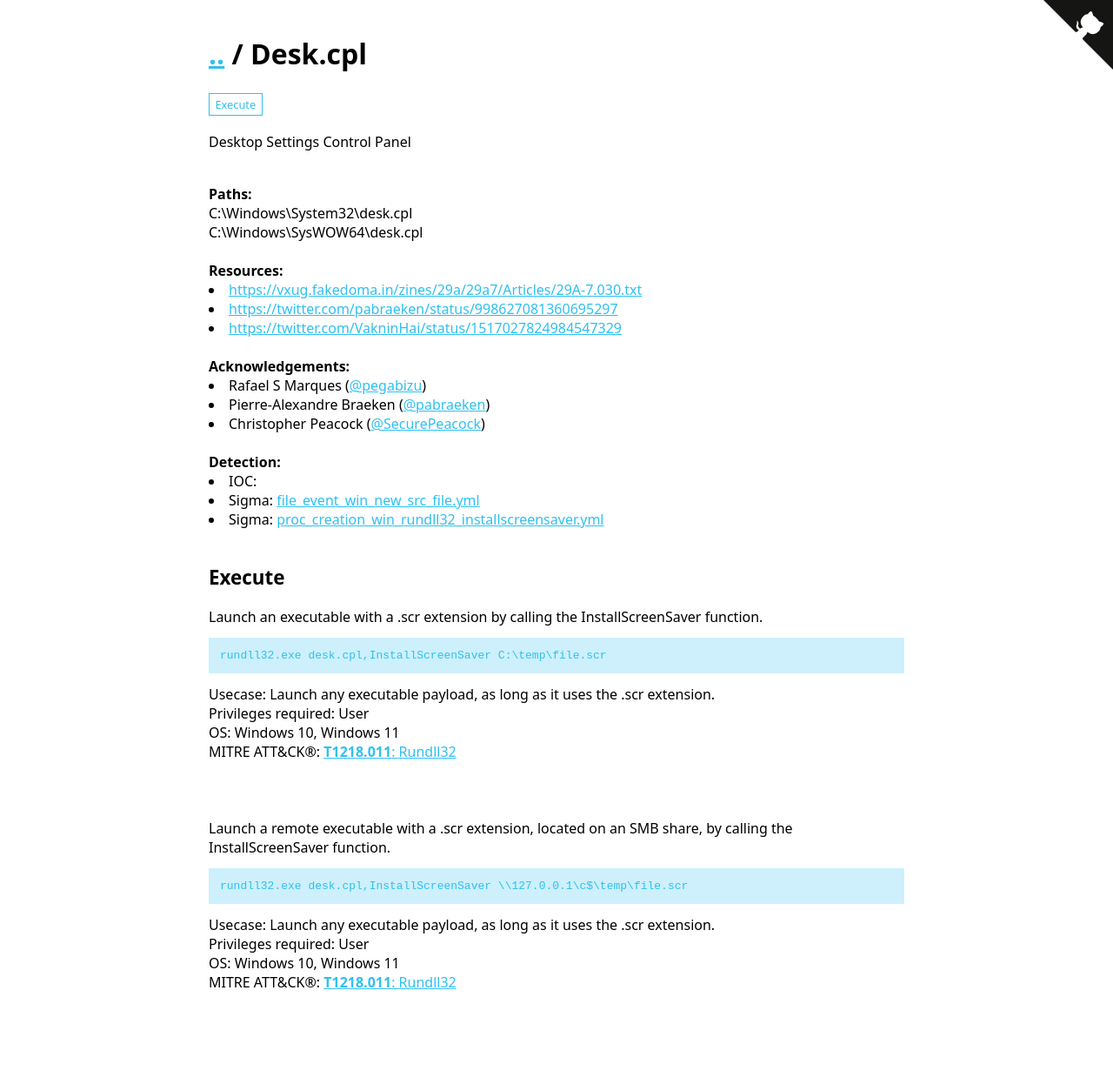
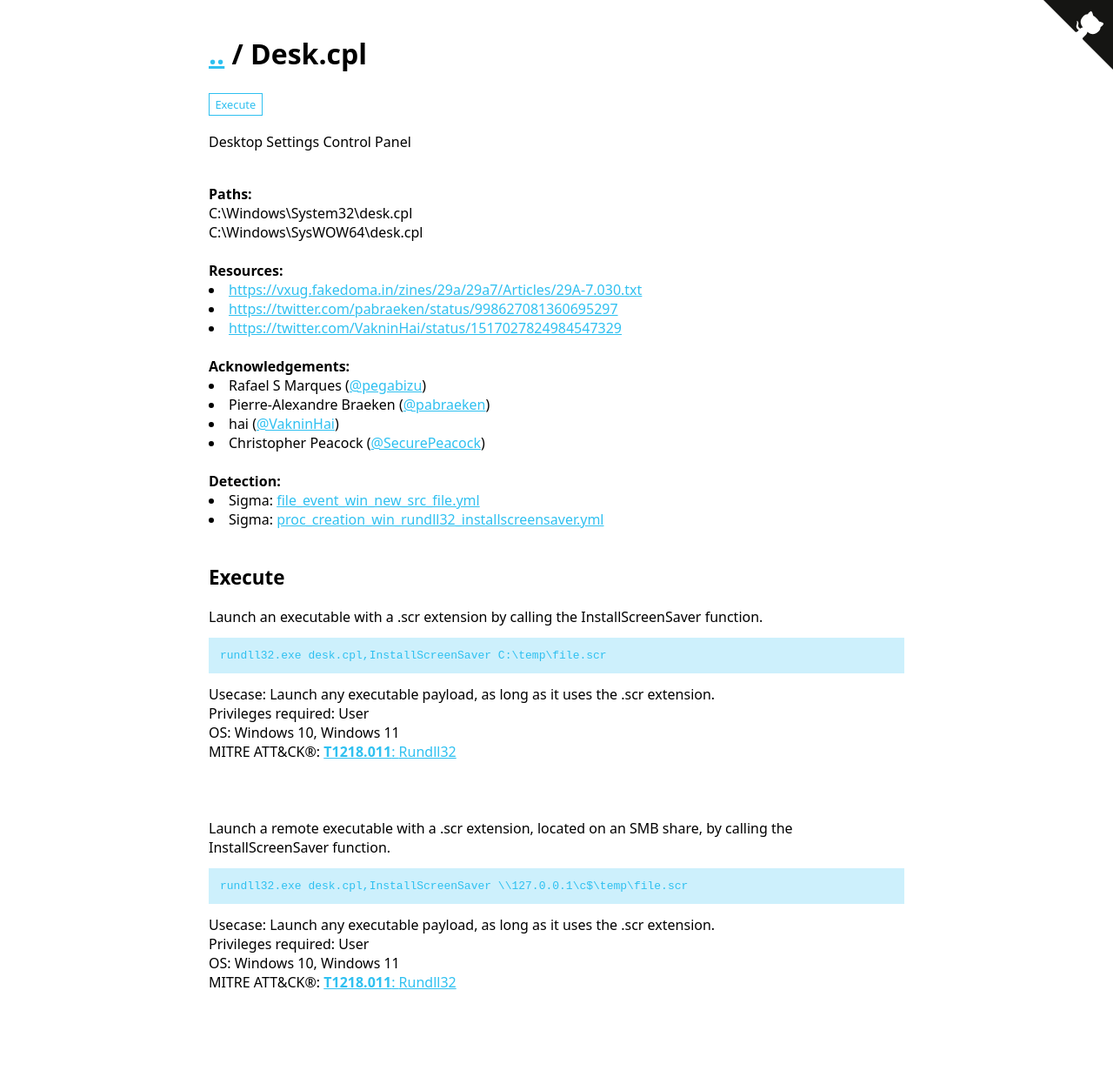
Before and after one commit to LOLBAS-Project/LOLBAS-Project.github.io, a Jekyll site: the page built from _lolbas/Libraries/Desk.md, in a window 1280 px wide. Shown: the whole page at 87% size. Built offline with Jekyll 4.4.1, drawn with Linux system fonts in a browser that asks for light colours.

Commit message:
Applying update LOLBAS-Project/LOLBAS@d93539bf9b7ae09bb613eee8e9788e48b7fdb532

```diff
--- a/_lolbas/Libraries/Desk.md
+++ b/_lolbas/Libraries/Desk.md
@@ -22,7 +22,6 @@ Full_Path:
   - Path: C:\Windows\System32\desk.cpl
   - Path: C:\Windows\SysWOW64\desk.cpl
 Detection:
-  - IOC:
   - Sigma: https://github.com/SigmaHQ/sigma/blob/master/rules/windows/file_event/file_event_win_new_src_file.yml
   - Sigma: https://github.com/SigmaHQ/sigma/blob/master/rules/windows/process_creation/proc_creation_win_rundll32_installscreensaver.yml
 Resources:
@@ -36,6 +35,6 @@ Acknowledgement:
     Handle: '@pabraeken'
   - Person: hai
     Handle: '@VakninHai'
-    Person: Christopher Peacock
+  - Person: Christopher Peacock
     Handle: '@SecurePeacock'
 ---
```
